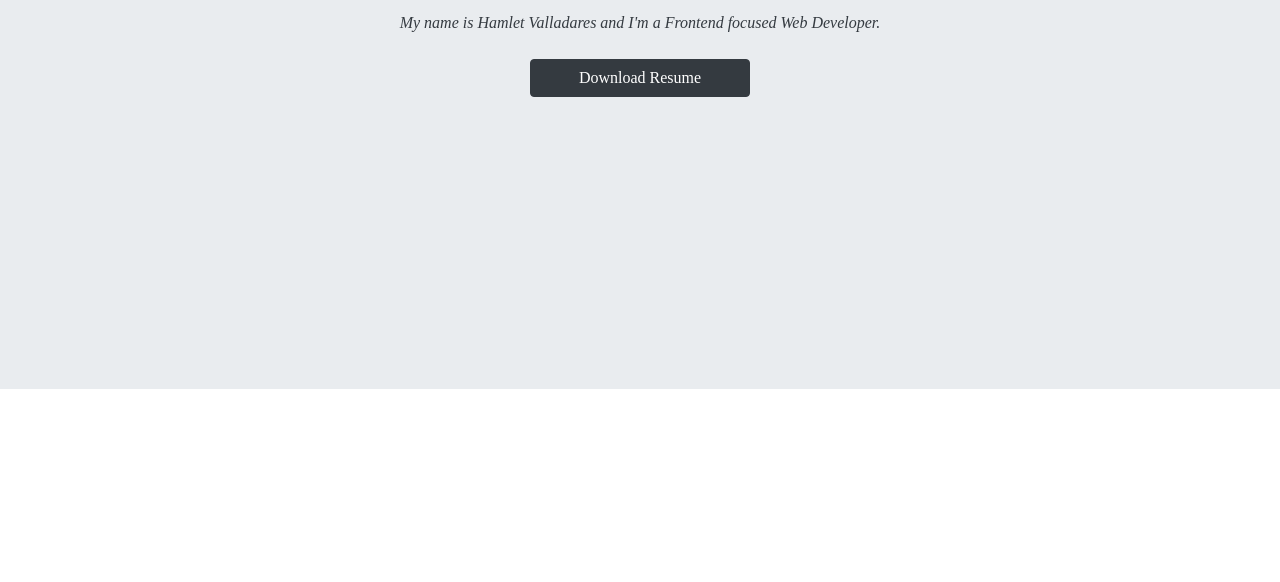
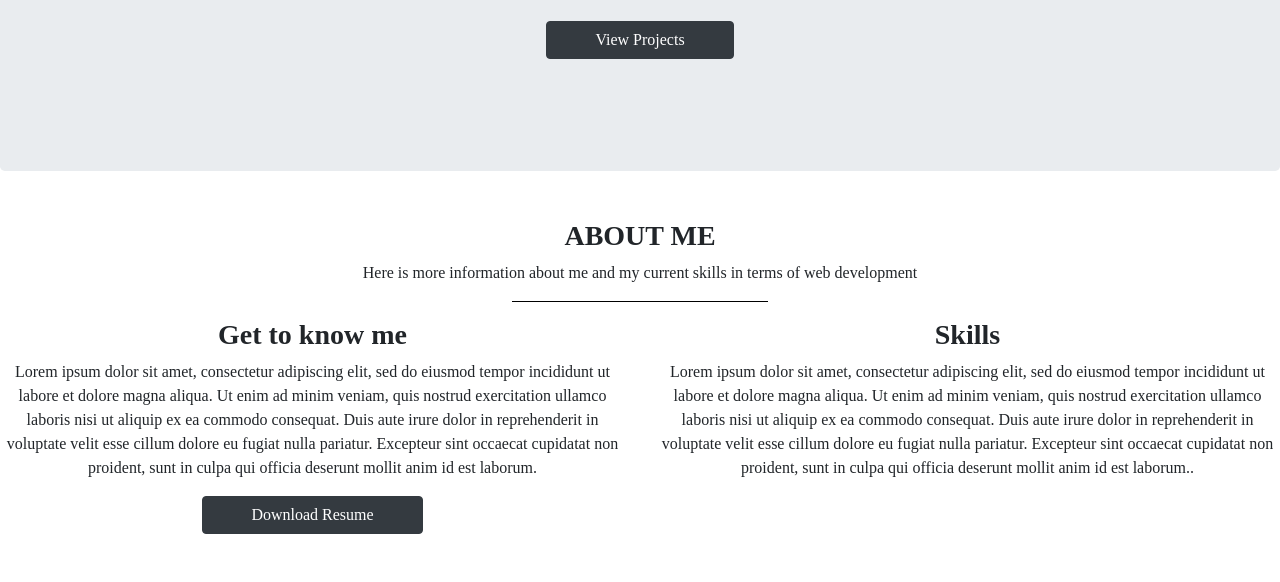
Before and after one commit to UNCValladaresHamlet/New_Portfolio, a plain HTML site: page assets/index2.html in a window 1280 px wide. Shown: the part 337-919 px from the top of the page. Before the commit the page ends 800 px from the top, so only its background shows below. Drawn offline with nearby package versions, Linux system fonts and the light colour scheme; files that its build step writes are made by us from their sources; a web font is replaced by a local one.

Commit message:
Added about me

```diff
--- /dev/null
+++ b/assets/css/styles2.css
@@ -0,0 +1,3 @@
+* {
+    font-family: 'Source Serif Pro'
+}
--- a/assets/index2.html
+++ b/assets/index2.html
@@ -3,13 +3,14 @@
   <head>
     <meta charset="utf-8">
     <meta name="viewport" content="width=device-width, initial-scale=1, shrink-to-fit=no">
-    <link rel="stylesheet" href="assets/styles.css">
+    <link rel="stylesheet" href="./css/styles2.css">
     <link rel="stylesheet" href="https://fonts.googleapis.com/css?family=SourceSerifPro">
     <link rel="stylesheet" href="https://maxcdn.bootstrapcdn.com/bootstrap/4.0.0/css/bootstrap.min.css" integrity="sha384-Gn5384xqQ1aoWXA+058RXPxPg6fy4IWvTNh0E263XmFcJlSAwiGgFAW/dAiS6JXm" crossorigin="anonymous">
     <link rel="stylesheet" href="https://cdnjs.cloudflare.com/ajax/libs/font-awesome/4.7.0/css/font-awesome.min.css">
     <title>Example </title>
   </head>
   <body>
+
     <nav class="navbar navbar-expand-lg navbar-light bg-light">
         <a class="navbar-brand" href="#">V A L L A D A R E S</a>
         <button class="navbar-toggler" type="button" data-toggle="collapse" data-target="#navbarNav" aria-controls="navbarNav" aria-expanded="false" aria-label="Toggle navigation">
@@ -33,14 +34,35 @@
         </div>
       </nav>
 
-      <div class="jumbotron text-white">
+    <div class="jumbotron text-white">
         <div class="container py-5 text-center intro">
             <h1 class="display-4 font-weight-bold text-dark">H E L L O<BR>T H E R E</h1>
             <p class="font-italic mb-0 text-dark">My name is Hamlet Valladares and I'm a Frontend focused Web Developer.</p>
             <br>
-            <a href="#" role="button" class="btn btn btn-dark px-5">Download Resume</a>
+            <a href="#" role="button" class="btn btn btn-dark px-5">View Projects</a>
         </div>
     </div>
+
+    <div id="about" class="mt-5 mb-5">
+        <div class="text-center">
+            <h3 class="display-5 font-weight-bold ">ABOUT ME</h3>
+            <p>Here is more information about me and my current skills in terms of web development</p>
+            <hr style="width:20%", size="3", color=black>
+        </div>
+        <div class="row">
+            <div class="col-lg-6 col-md-6 col-12 text-center">
+              <h3 class="font-weight-bold">Get to know me</h3>
+                <p>Lorem ipsum dolor sit amet, consectetur adipiscing elit, sed do eiusmod tempor incididunt ut labore et dolore magna aliqua. Ut enim ad minim veniam, quis nostrud exercitation ullamco laboris nisi ut aliquip ex ea commodo consequat. Duis aute irure dolor in reprehenderit in voluptate velit esse cillum dolore eu fugiat nulla pariatur. Excepteur sint occaecat cupidatat non proident, sunt in culpa qui officia deserunt mollit anim id est laborum.</p>
+                <a href="#" role="button" class="btn btn btn-dark px-5">Download Resume</a>
+              </div>
+            <div class="col-lg-6 col-md-6 col-12 text-center">
+              <h3 class="font-weight-bold">Skills</h3>
+
+                <p>Lorem ipsum dolor sit amet, consectetur adipiscing elit, sed do eiusmod tempor incididunt ut labore et dolore magna aliqua. Ut enim ad minim veniam, quis nostrud exercitation ullamco laboris nisi ut aliquip ex ea commodo consequat. Duis aute irure dolor in reprehenderit in voluptate velit esse cillum dolore eu fugiat nulla pariatur. Excepteur sint occaecat cupidatat non proident, sunt in culpa qui officia deserunt mollit anim id est laborum..</p>
+            </div>
+        </div>
+    </div>
+
 
     <script src="https://code.jquery.com/jquery-3.2.1.slim.min.js" integrity="sha384-KJ3o2DKtIkvYIK3UENzmM7KCkRr/rE9/Qpg6aAZGJwFDMVNA/GpGFF93hXpG5KkN" crossorigin="anonymous"></script>
     <script src="https://cdnjs.cloudflare.com/ajax/libs/popper.js/1.12.9/umd/popper.min.js" integrity="sha384-ApNbgh9B+Y1QKtv3Rn7W3mgPxhU9K/ScQsAP7hUibX39j7fakFPskvXusvfa0b4Q" crossorigin="anonymous"></script>
```
Also changed, not shown: assets/css/styles.css (renamed from assets/styles.css), assets/index.js (deleted).
